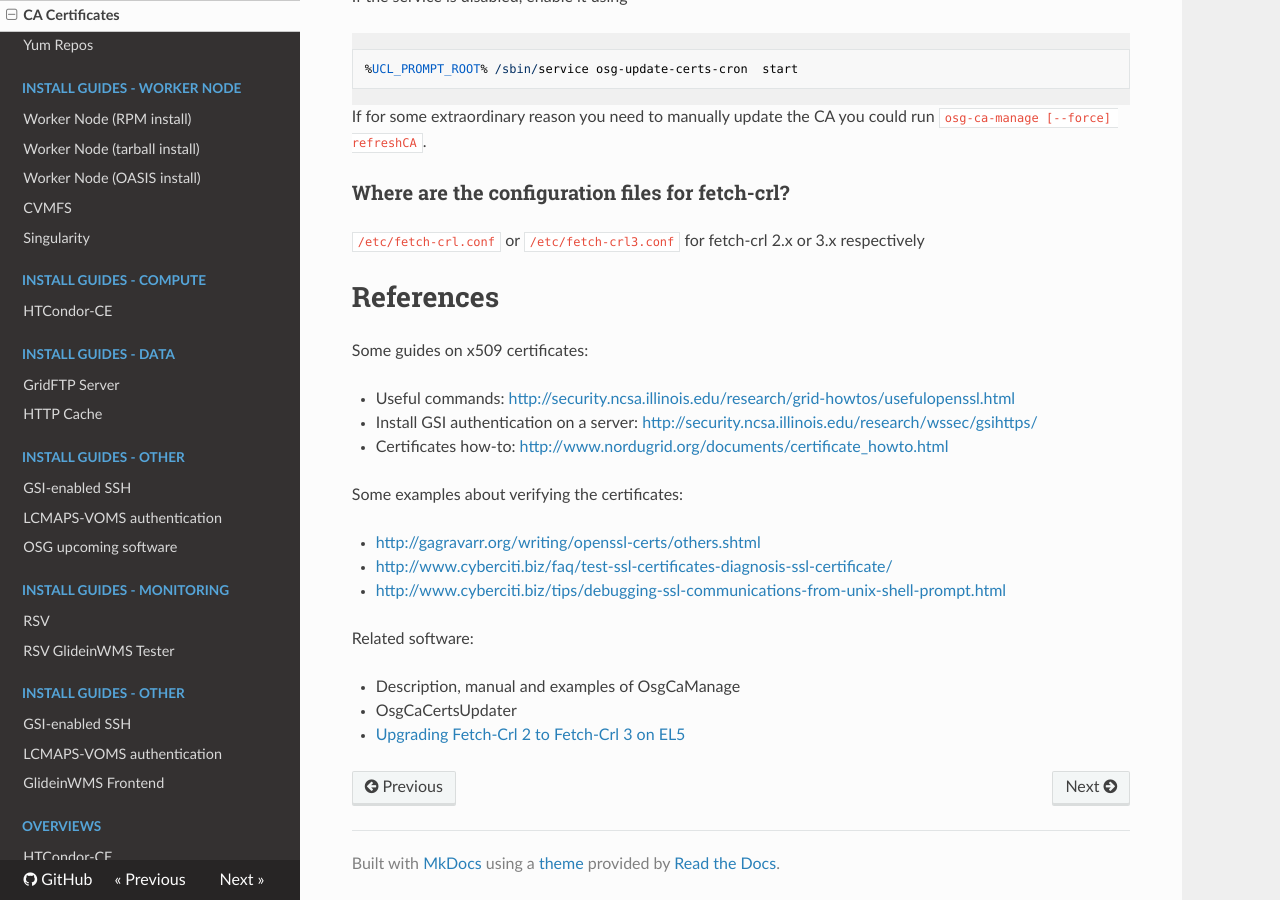
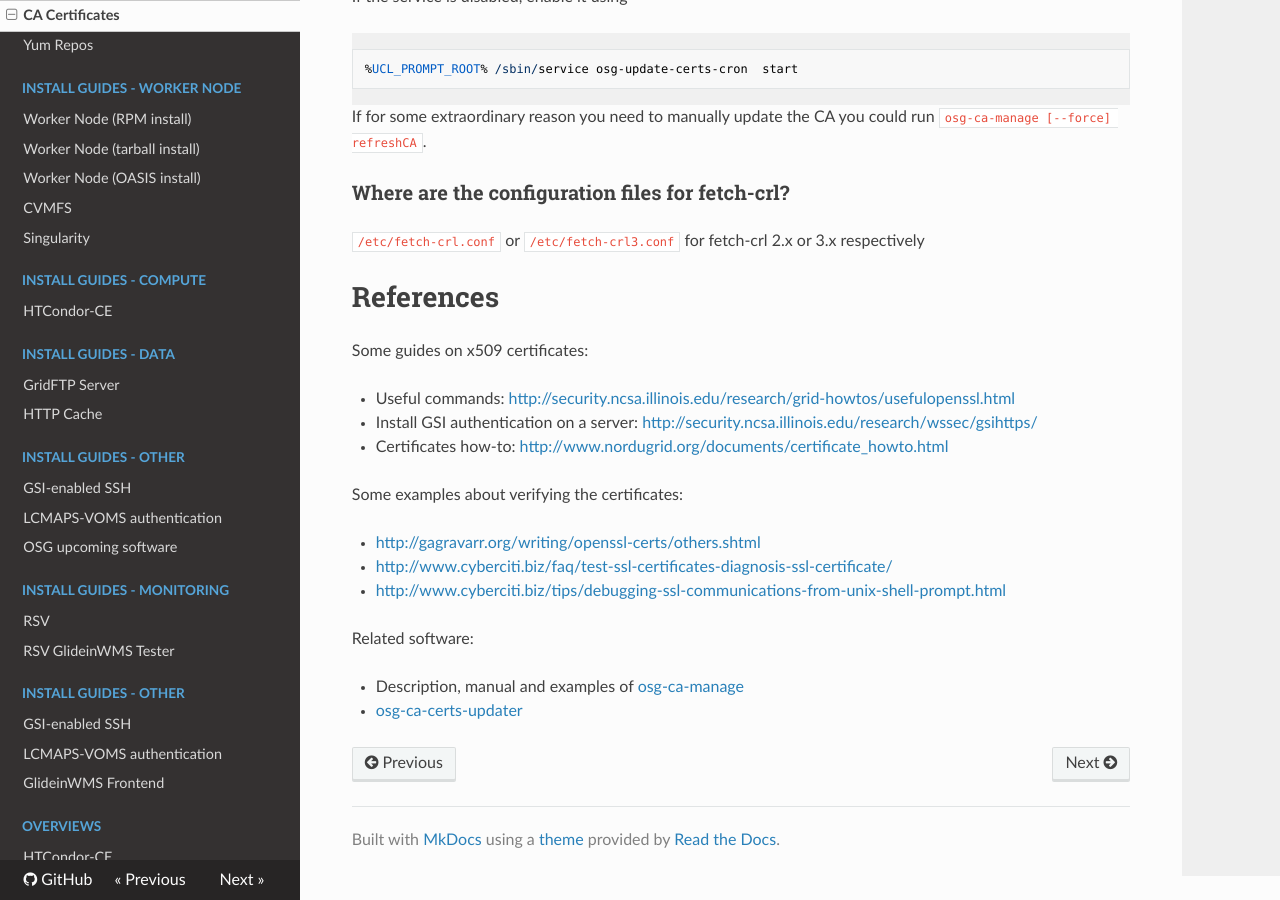
Before and after one commit to osg-htc/docs, an MkDocs documentation site: the page built from docs/common/ca.md, in a window 1280 px wide and 900 px high, scrolled down 9655 px. Built offline with MkDocs 1.6.1, drawn with Linux system fonts in a browser that asks for light colours; nearby versions of some CDN libraries; old or Windows-style settings are respelled for this version of MkDocs; some of the changed lines change nothing that is shown.

Commit message:
Fix links in ca.md

````diff
--- a/docs/common/ca.md
+++ b/docs/common/ca.md
@@ -33,7 +33,7 @@
 
 ### Which set of CAs?
 
-1.  (*recommended*) The OSG CA certificates. This is similar to the IGTF set, but may have a small number of additions or deletions. (See [here](InstallCertAuth#Contents_of_OSG_CA_package) for details)
+1.  (*recommended*) The OSG CA certificates. This is similar to the IGTF set, but may have a small number of additions or deletions. (See [here](https://twiki.opensciencegrid.org/bin/view/Documentation/Release3/InstallCertAuth#Contents_of_OSG_CA_package) for details)
 2.  The default [IGTF](http://www.igtf.net/) CA certificates.
 
 Depending on your choice, you select one of two RPMs:
@@ -93,7 +93,7 @@
 Enabling periodic osg-update-certs:                        [  %GREEN%OK%ENDCOLOR%  ]
 ```
 
-A complete set of options available though `osg-ca-manage` command, including your interface to adding and removing CAs, could be found at [osg-ca-manage documentation](OsgCaManage)
+A complete set of options available though `osg-ca-manage` command, including your interface to adding and removing CAs, could be found at [osg-ca-manage documentation](https://twiki.opensciencegrid.org/bin/view/Documentation/Release3/OsgCaManage)
 
 Option 3: Install an RPM that installs no CAs
 ---------------------------------------------
@@ -308,8 +308,8 @@
 | Package                       | File Description                        | Location                                                                                    | Comment                                                                                                         |
 |:------------------------------|:----------------------------------------|:--------------------------------------------------------------------------------------------|:----------------------------------------------------------------------------------------------------------------|
 | All CA Packages               | CA File Location                        | `/etc/grid-security/certificates`                                                           |                                                                                                                 |
-| All CA Packages               | Index files                             | `/etc/grid-security/certificates/INDEX.html` or `/etc/grid-security/certificates/INDEX.txt` | Latest version also available at <http://software.grid.iu.edu/pacman/cadist/>                                   |
-| All CA Packages               | Change Log                              | `/etc/grid-security/certificates/CHANGES`                                                   | Latest version also available at <http://software.grid.iu.edu/pacman/cadist/CHANGES>                            |
+| All CA Packages               | Index files                             | `/etc/grid-security/certificates/INDEX.html` or `/etc/grid-security/certificates/INDEX.txt` | Latest version also available at <http://repo.grid.iu.edu/pacman/cadist/>                                   |
+| All CA Packages               | Change Log                              | `/etc/grid-security/certificates/CHANGES`                                                   | Latest version also available at <http://repo.grid.iu.edu/pacman/cadist/CHANGES>                            |
 | osg-ca-certs or igtf-ca-certs | contain only CA files                   |                                                                                             |                                                                                                                 |
 | osg-ca-scripts                | Configuration File for osg-update-certs | `/etc/osg/osg-update-certs.conf`                                                            | This file may be edited by hand, though it is recommended to use osg-ca-manage to set configuration parameters. |
 | fetch-crl-2.x                 | Configuration file                      | `/etc/fetch-crl.conf`                                                                       |                                                                                                                 |
@@ -355,11 +355,11 @@
 -   [IGTF Distribution of Authority Root Certificates](http://dist.eugridpma.info/distribution/igtf/current/) (CAs accredited by the [International Grid Trust Federation](http://igtf.net/))
 -   [Purdue TeraGrid CA](http://tg-ca.purdue.teragrid.org:8080/ejbca/)
 
-Details of CAs in OSG distribution can be found [here](Documentation.CaDistribution#Contents). For additional details what is in the current release, see the [distribution site](http://software.grid.iu.edu/pacman/cadist/) and [change log](http://software.grid.iu.edu/pacman/cadist/CHANGES).
+Details of CAs in OSG distribution can be found [here](https://twiki.opensciencegrid.org/bin/view/Documentation/CaDistribution#Contents). For additional details what is in the current release, see the [distribution site](http://repo.grid.iu.edu/pacman/cadist/) and [change log](http://repo.grid.iu.edu/pacman/cadist/CHANGES).
 
 ### How can I add or remove a particular CA file?
 
-Add and remove of CA files are supported only if you CA files are being installed using `osg-update-certs`, which is included in the `osg-ca-scripts` package (option 2), for all other options no support for adding and removing a particular CA file is provided by OSG. The preferred approach to add or remove a CA is to use [osg-ca-manage](OsgCaManage). For adding a new CA `osg-ca-manage add [--dir <local_dir>] --hash <CA_hash>` may be used, while a CA is removed using `osg-ca-manage remove --hash <CA_hash>`.
+Add and remove of CA files are supported only if you CA files are being installed using `osg-update-certs`, which is included in the `osg-ca-scripts` package (option 2), for all other options no support for adding and removing a particular CA file is provided by OSG. The preferred approach to add or remove a CA is to use [osg-ca-manage](https://twiki.opensciencegrid.org/bin/view/Documentation/Release3/OsgCaManage). For adding a new CA `osg-ca-manage add [--dir <local_dir>] --hash <CA_hash>` may be used, while a CA is removed using `osg-ca-manage remove --hash <CA_hash>`.
 
 ### Are there any log files or configuration files associated with CA certificate package?
 
@@ -416,6 +416,5 @@
 
 Related software:
 
--   Description, manual and examples of OsgCaManage
--   OsgCaCertsUpdater
--   [Upgrading Fetch-Crl 2 to Fetch-Crl 3 on EL5](UpgradeFetchCrl2to3)
+-   Description, manual and examples of [osg-ca-manage](https://twiki.opensciencegrid.org/bin/view/Documentation/Release3/OsgCaManage)
+-   [osg-ca-certs-updater](ca_updater)
````
